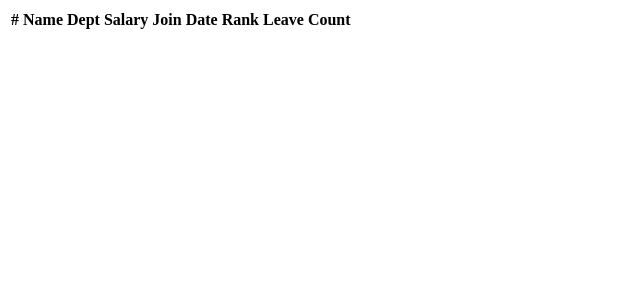
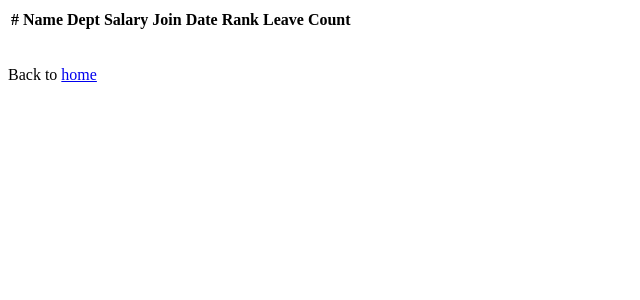
Before and after one commit to ashraf-kabir/CSE391-Quiz-02, a PHP site: page /search.php in a window 1280 px wide. Shown: the top 300 px of the page, without its empty margins (0-640 px from the left). Run offline with PHP 8.4, Linux system fonts and the light colour scheme; lists and menus that the app fills with data are empty.

Commit message:
Update search.php

```diff
--- a/search.php
+++ b/search.php
@@ -59,6 +59,8 @@ include('config.php');
     ?>
         </tbody>
     </table>
+    <br>
+    <p>Back to <a href="index.php">home</a></p>
 </body>
 
 </html>
```
